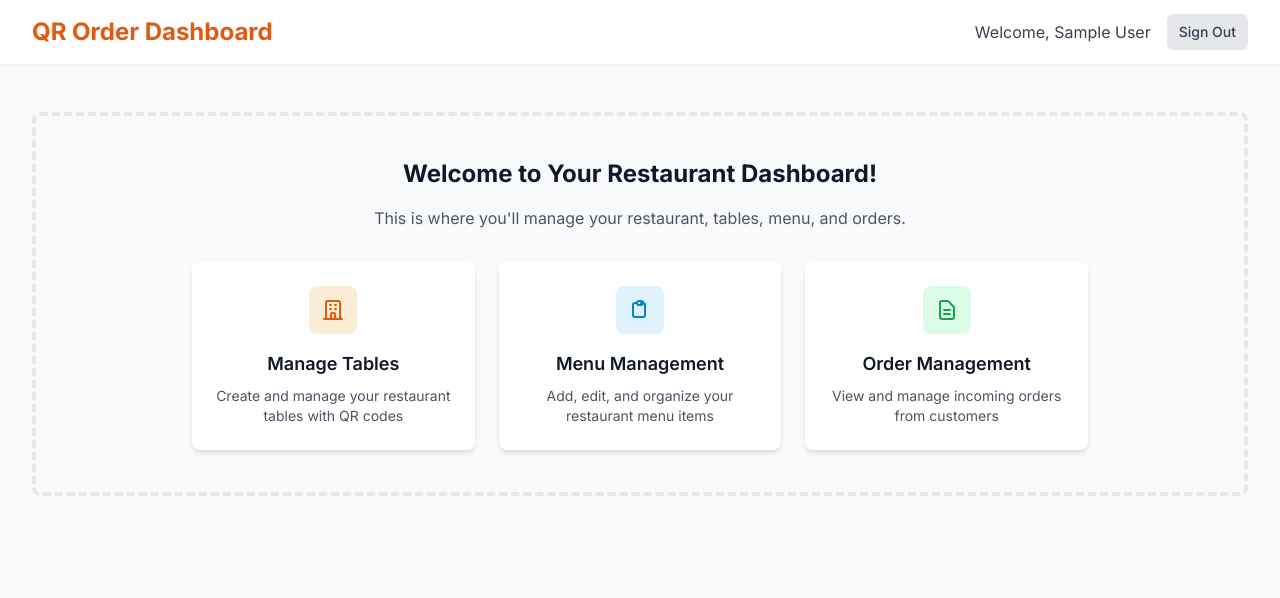
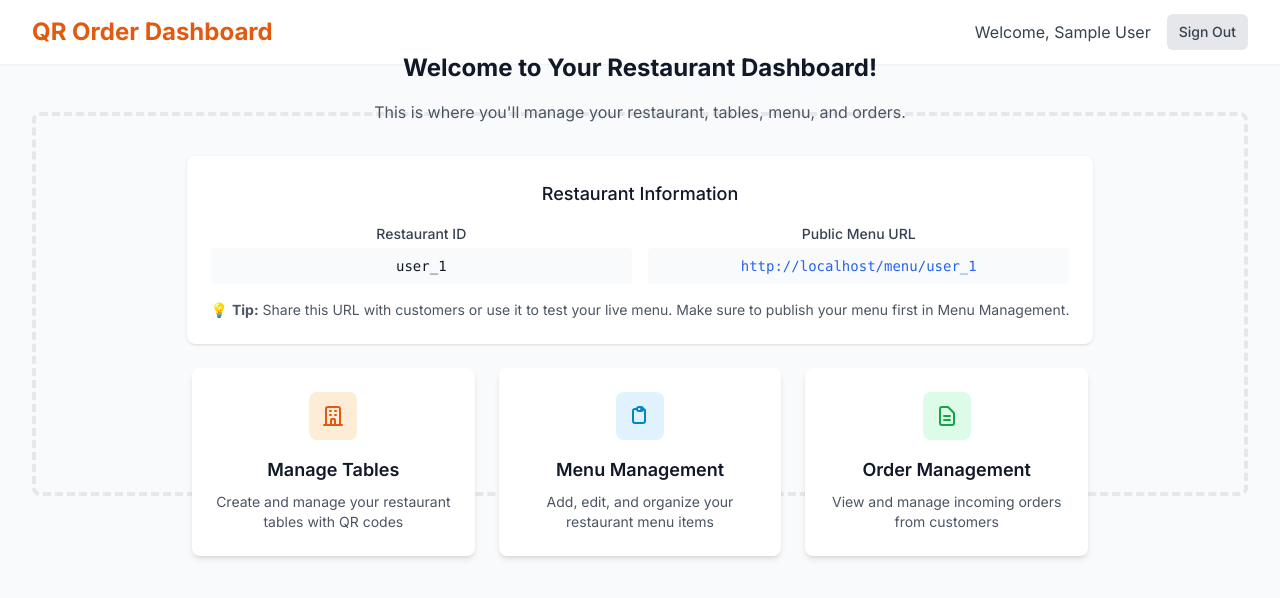
Before and after one commit to rahulbala1799/qr, a Next.js app: page /dashboard in a window 1280 px wide. Shown: the top 598 px of the page. Built offline with nearby package versions, Linux system fonts and the light colour scheme; no server answers; sample sign-in values are in the browser's storage.

Commit message:
Add restaurant ID and public menu URL to dashboard
- Display restaurant ID in dashboard for easy reference
- Show public menu URL for testing and sharing
- Add helpful tip about publishing menu first
- Make it easy for restaurant owners to access their live menu

```diff
--- a/src/app/dashboard/page.tsx
+++ b/src/app/dashboard/page.tsx
@@ -76,6 +76,29 @@ export default function DashboardPage() {
               <p className="text-gray-600 mb-8">
                 This is where you&apos;ll manage your restaurant, tables, menu, and orders.
               </p>
+
+              {/* Restaurant Info */}
+              <div className="bg-white shadow rounded-lg p-6 mb-6">
+                <h2 className="text-lg font-medium text-gray-900 mb-4">Restaurant Information</h2>
+                <div className="grid grid-cols-1 md:grid-cols-2 gap-4">
+                  <div>
+                    <label className="block text-sm font-medium text-gray-700">Restaurant ID</label>
+                    <p className="mt-1 text-sm text-gray-900 font-mono bg-gray-50 p-2 rounded">{session.user?.id}</p>
+                  </div>
+                  <div>
+                    <label className="block text-sm font-medium text-gray-700">Public Menu URL</label>
+                    <p className="mt-1 text-sm text-blue-600 font-mono bg-gray-50 p-2 rounded break-all">
+                      {typeof window !== 'undefined' ? `${window.location.origin}/menu/${session.user?.id}` : 'Loading...'}
+                    </p>
+                  </div>
+                </div>
+                <div className="mt-4">
+                  <p className="text-sm text-gray-600">
+                    💡 <strong>Tip:</strong> Share this URL with customers or use it to test your live menu.
+                    Make sure to publish your menu first in Menu Management.
+                  </p>
+                </div>
+              </div>
               <div className="grid grid-cols-1 md:grid-cols-3 gap-6 max-w-4xl mx-auto">
                 <button
                   onClick={() => router.push('/dashboard/tables')}
```
